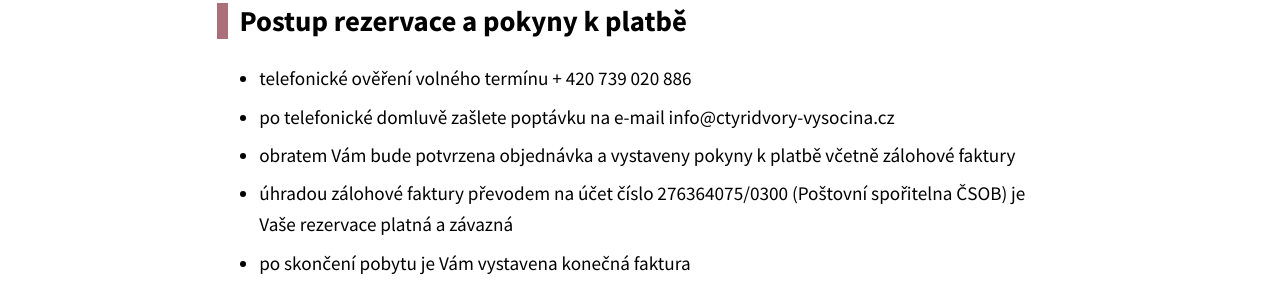
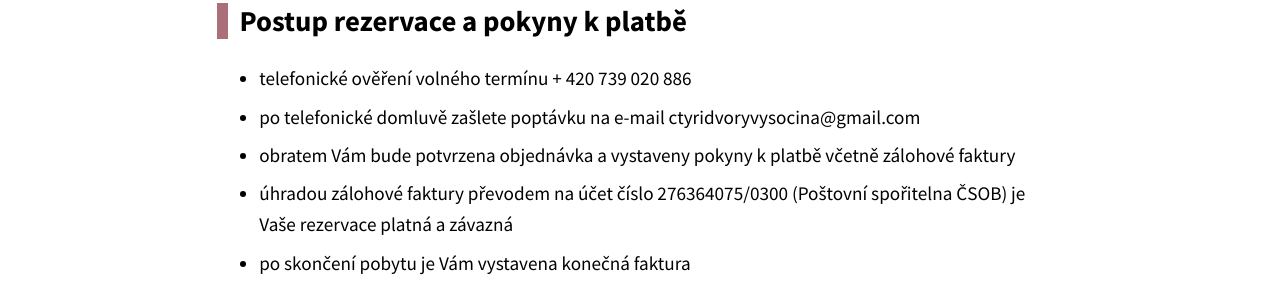
Before and after one commit to ctyridvory/website, a Jekyll site: the page built from ubytovani/cenik.md, in a window 1280 px wide. Shown: the part 843-1143 px from the top of the page. Built offline with Jekyll 4.4.1, drawn with Linux system fonts in a browser that asks for light colours; some web fonts are replaced.

Commit message:
Update cenik.md

```diff
--- a/ubytovani/cenik.md
+++ b/ubytovani/cenik.md
@@ -26,7 +26,7 @@ title: Ceník - Ubytování - Čtyři Dvory Vysočina
 ## Postup rezervace a pokyny k platbě
 
 - telefonické ověření volného termínu + 420 739 020 886
-- po telefonické domluvě zašlete poptávku na e-mail info@ctyridvory-vysocina.cz
+- po telefonické domluvě zašlete poptávku na e-mail ctyridvoryvysocina@gmail.com
 - obratem Vám bude potvrzena objednávka a vystaveny pokyny k platbě včetně zálohové faktury
 - úhradou zálohové faktury převodem na účet číslo 276364075/0300 (Poštovní spořitelna ČSOB) je Vaše rezervace platná a závazná
 - po skončení pobytu je Vám vystavena konečná faktura
```
